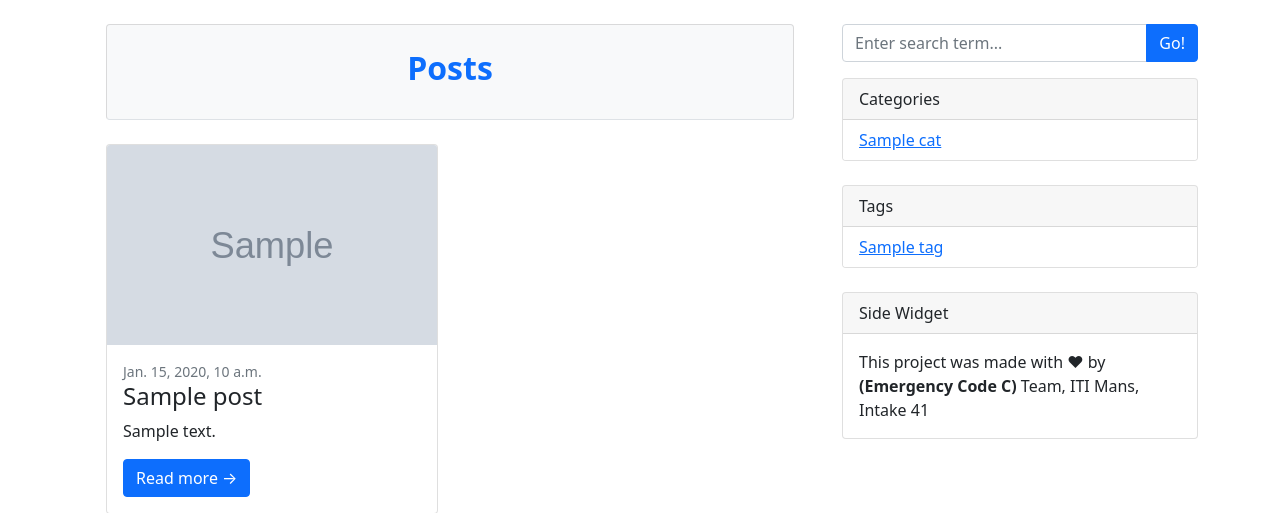
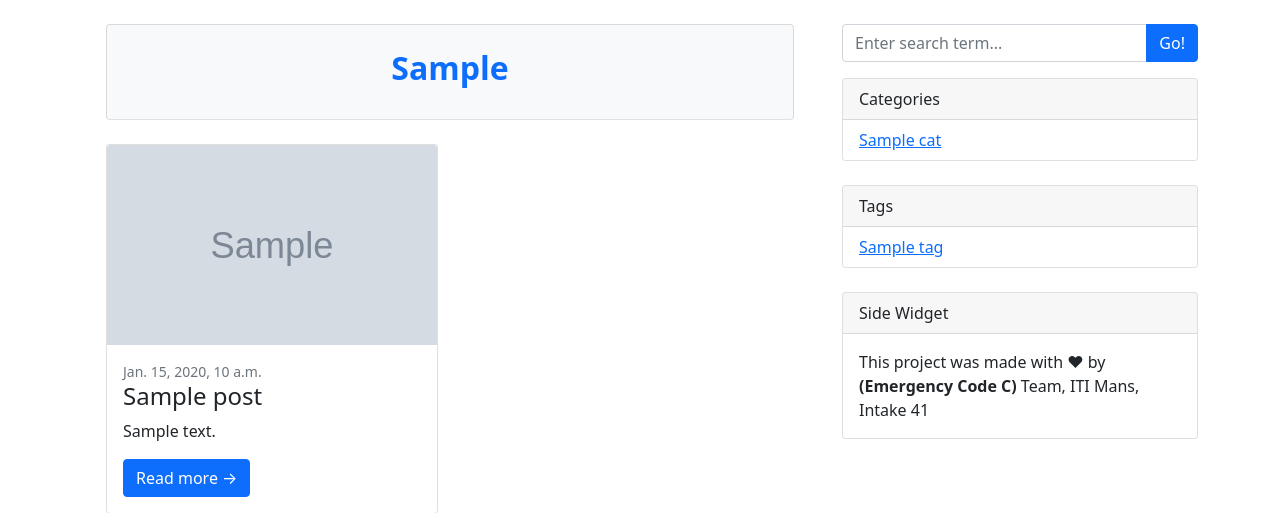
Before and after one commit to ITI-OS-41/blog-django, a Django app: template iti/templates/opensource/posts.html in a window 1280 px wide. Shown: the part 56-569 px from the top of the page. Run offline with Django 3.2, Linux system fonts and the light colour scheme; the template is opened without the code that fills it: most values are stand-ins (such as "Sample title", 1, 10 or a date in 2020); grey boxes marked "Sample" are stand-in pictures.

Commit message:
page header dynamic

```diff
--- a/iti/iti/settings.py
+++ b/iti/iti/settings.py
@@ -34,6 +34,10 @@ INSTALLED_APPS = [
     'opensource',
     'members',
     'bootstrap_admin', # always before django.contrib.admin
+     # General use templates & template tags (should appear first)
+    # 'adminlte3',
+     # Optional: Django admin theme (must be before django.contrib.admin)
+    # 'adminlte3_theme',
 
     'django.contrib.admin',
     'django.contrib.auth',
--- a/iti/opensource/views.py
+++ b/iti/opensource/views.py
@@ -80,7 +80,7 @@ def getAllPosts(request):
     # ordering = ['-date_posted']
     # paginate_by = 5
 
-    context = {'posts': page}
+    context = {'posts': page, 'pageHeader': "All Posts"}
     return render(request, 'opensource/posts.html', context)
 
 def newPost(request):
@@ -166,6 +166,7 @@ def tagged(request, slug):
     context = {
         'tag':tag,
         'posts':posts,
+        'pageHeader': "Posts for tag: "+tag.name
     }
     return render(request, 'opensource/posts.html', context)
 # filter categories
@@ -175,5 +176,6 @@ def category(request, pk):
     context = {
         'category':category,
         'posts':posts,
+        'pageHeader': "Posts for category: "+category.title
     }
     return render(request, 'opensource/posts.html', context)
--- a/iti/templates/opensource/posts.html
+++ b/iti/templates/opensource/posts.html
@@ -5,7 +5,7 @@
 <!-- Page header with logo and tagline-->
 <header class="card bg-light border-bottom mb-4">
 	<div class="card-body text-center my-2">
-		<h2 class="fw-bolder text-primary">Posts</h2>
+    <h2 class="fw-bolder text-primary">{{pageHeader}}</h2>
 	</div>
 </header>
 
```
Also changed, not shown: iti/requirements.txt (+1 -12 lines).
